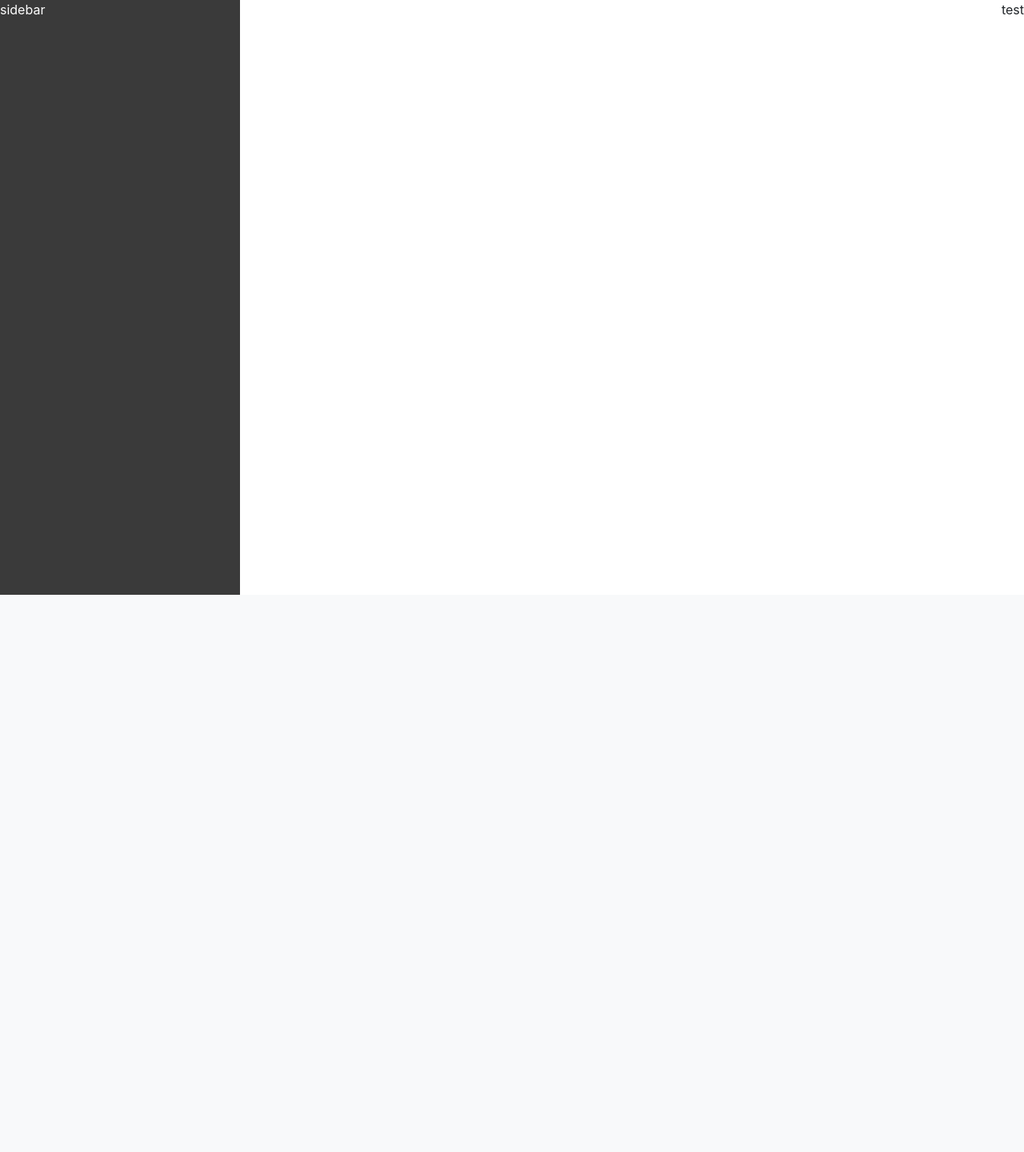
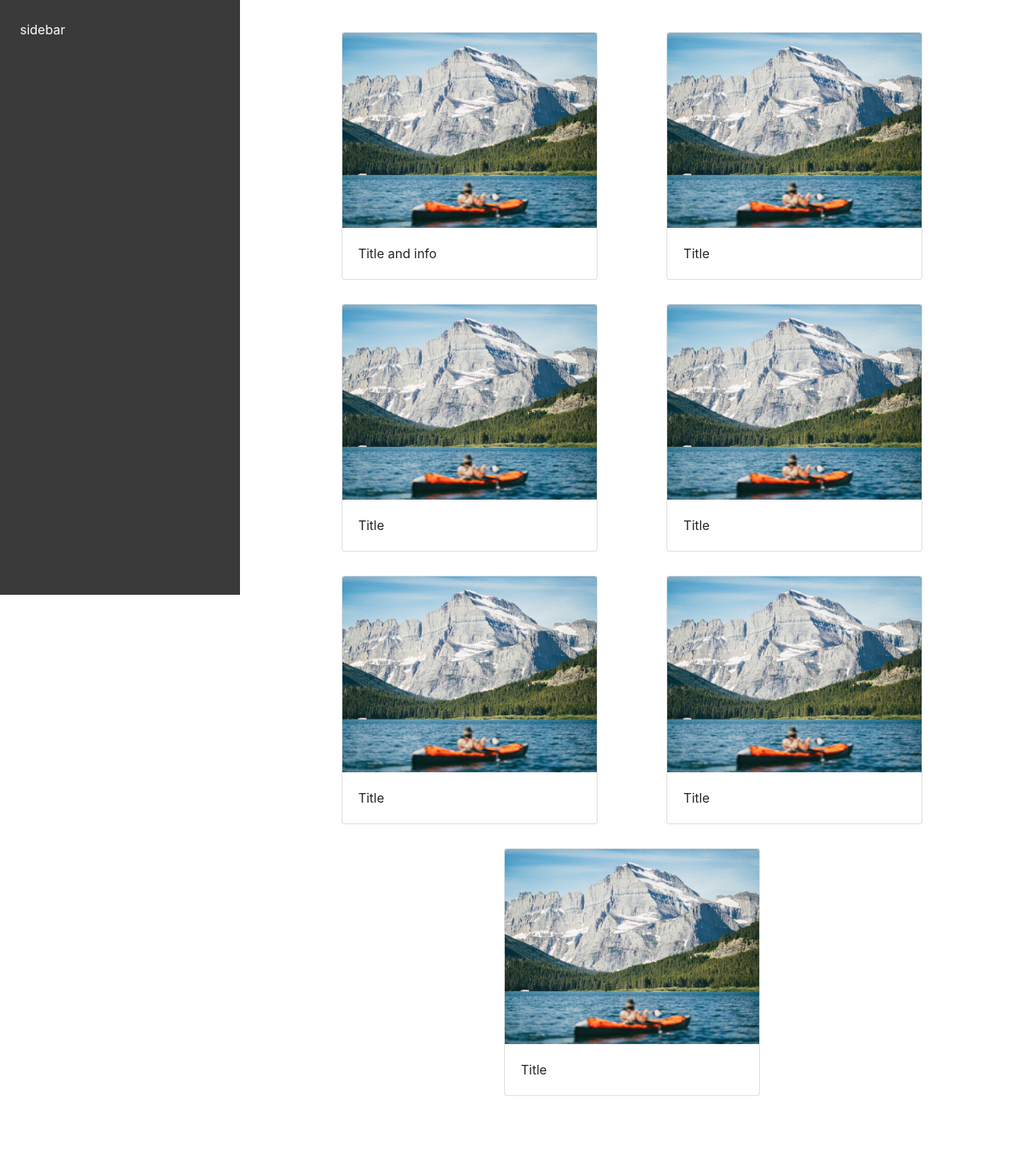
Before and after one commit to raphalviz/Mediabank, a PHP site: page / in a window 1280 px wide. Shown: the part 56-1497 px from the top of the page at 80% size. Before the commit the page ends 800 px from the top, so only its background shows below. Run offline with PHP 8.4, Linux system fonts and the light colour scheme.

Commit message:
testing images and styling

```diff
--- a/index.php
+++ b/index.php
@@ -18,12 +18,57 @@
       <button class="btn btn-outline-success my-2 my-sm-0" type="submit">Search</button>
       </form>
     </nav>
-    <div>
+    <div id="main">
       <div id="sidebar">
-        sidebar
+        <div class="sb content">
+          sidebar
+        </div>
       </div>
       <div id="content">
-        test
+        <div class="ct pictures">
+          <div class="card" style="width: 20rem;">
+            <img class="card-img-top" src="images/testimg.jpg" alt="Card image cap">
+            <div class="card-body">
+              <p class="card-text">Title and info</p>
+            </div>
+          </div>
+          <div class="card" style="width: 20rem;">
+            <img class="card-img-top" src="images/testimg.jpg" alt="Card image cap">
+            <div class="card-body">
+              <p class="card-text">Title</p>
+            </div>
+          </div>
+          <div class="card" style="width: 20rem;">
+            <img class="card-img-top" src="images/testimg.jpg" alt="Card image cap">
+            <div class="card-body">
+              <p class="card-text">Title</p>
+            </div>
+          </div>
+          <div class="card" style="width: 20rem;">
+            <img class="card-img-top" src="images/testimg.jpg" alt="Card image cap">
+            <div class="card-body">
+              <p class="card-text">Title</p>
+            </div>
+          </div>
+          <div class="card" style="width: 20rem;">
+            <img class="card-img-top" src="images/testimg.jpg" alt="Card image cap">
+            <div class="card-body">
+              <p class="card-text">Title</p>
+            </div>
+          </div>
+          <div class="card" style="width: 20rem;">
+            <img class="card-img-top" src="images/testimg.jpg" alt="Card image cap">
+            <div class="card-body">
+              <p class="card-text">Title</p>
+            </div>
+          </div>
+          <div class="card" style="width: 20rem;">
+            <img class="card-img-top" src="images/testimg.jpg" alt="Card image cap">
+            <div class="card-body">
+              <p class="card-text">Title</p>
+            </div>
+          </div>
+        </div>
       </div>
     </div>
   </body>
--- a/stylesheet/style.css
+++ b/stylesheet/style.css
@@ -1,6 +1,11 @@
 /* * {
     border: 1px solid red;
 } */
+
+#main {
+  display: flex;
+  width: 100%;
+}
 
 #sidebar {
   background-color: #3a3a3a;
@@ -8,9 +13,26 @@
   color: white;
   height: calc(100vh - 56px);
   width: 100%;
+  min-width: 300px;
   max-width: 300px;
 }
 
+.sb.content {
+  margin: 25px;
+}
+
 #content {
-    float: right;
+  max-width: 100%;
 }
+
+.ct.pictures {
+  display: flex;
+  flex-wrap: wrap;
+  justify-content: space-evenly;
+  align-content: space-between;
+  margin: 40px;
+}
+
+.ct.pictures > .card {
+  margin-bottom: 30px;
+}
```
Also changed, not shown: images/test2.jpg (added), images/testimg.jpg (added). Lines whose indentation alone changed are shown as unchanged.
